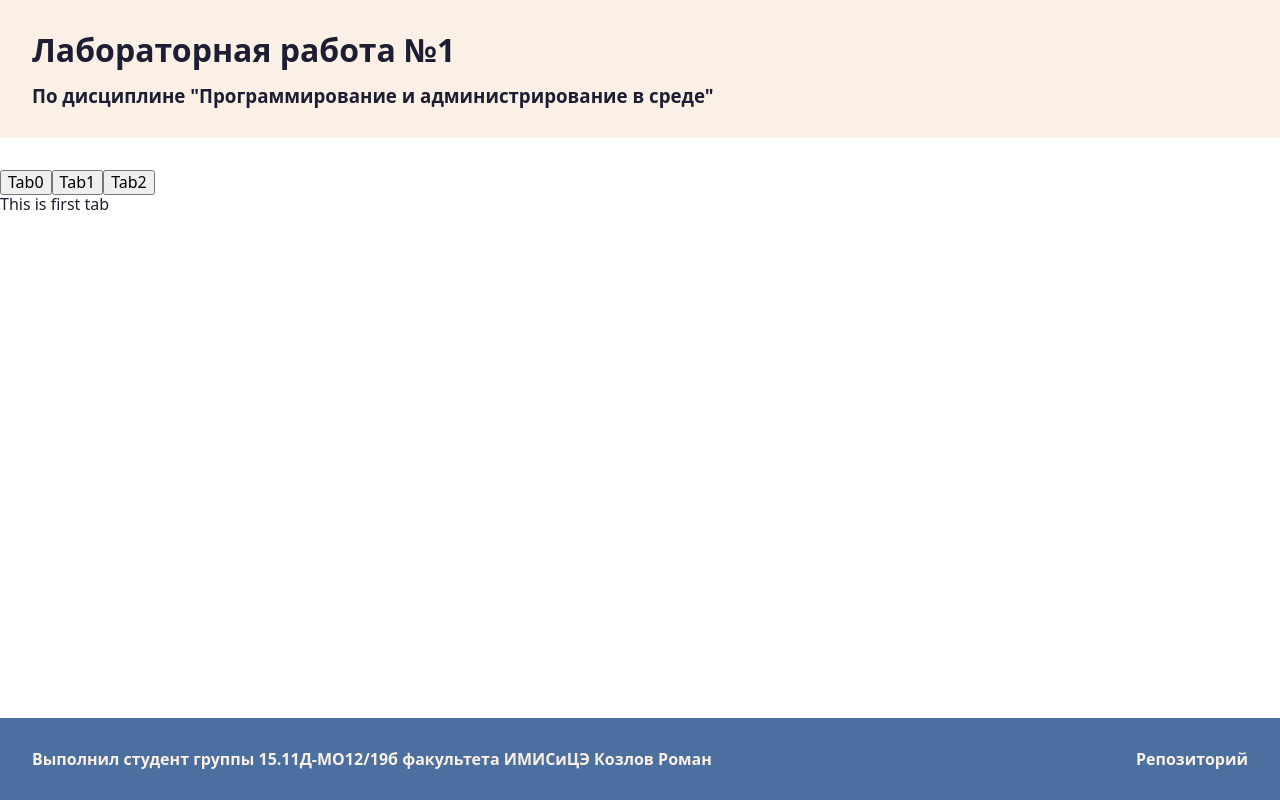
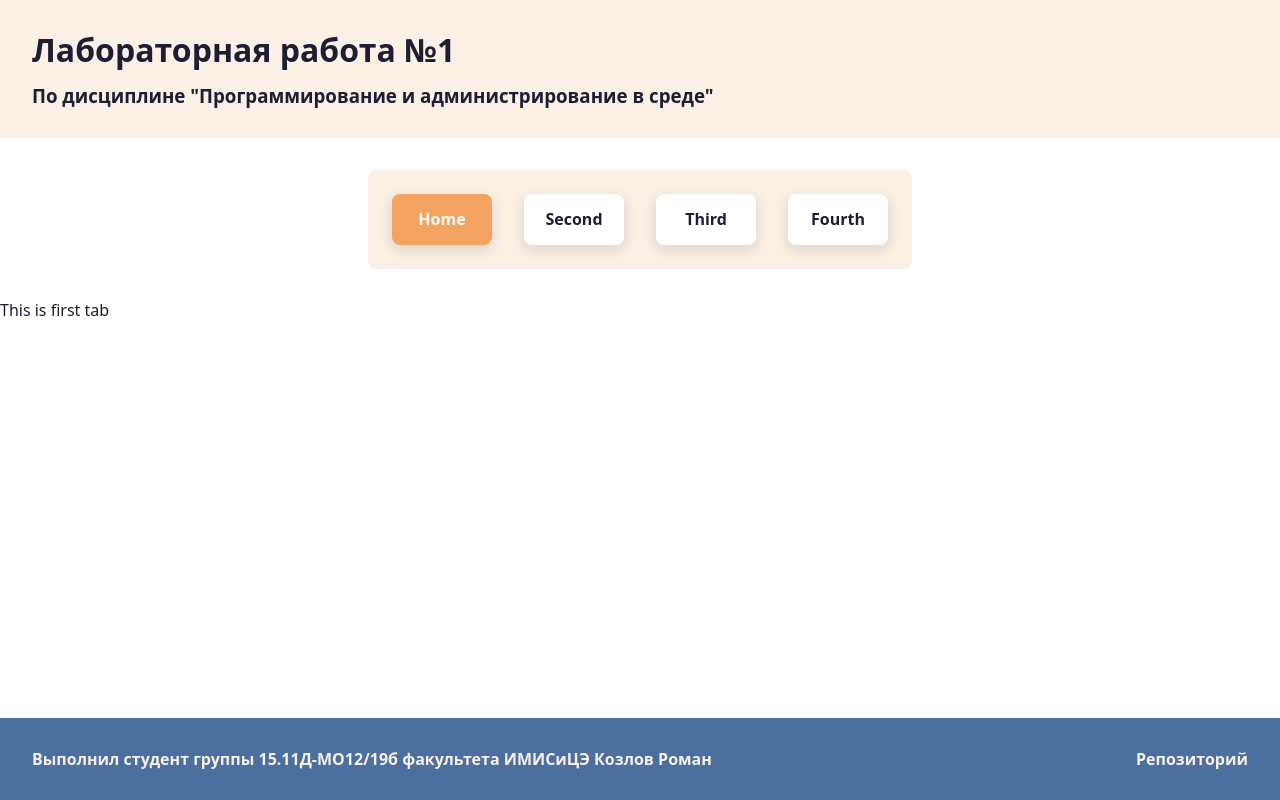
Before and after one commit to the-NZA/DB_Lab1, a Vue app in the folder frontend/: page / in a window 1280 px wide. Built offline with nearby package versions, Linux system fonts and the light colour scheme.

Commit message:
Add vue router and nav styles

```diff
--- a/frontend/src/App.vue
+++ b/frontend/src/App.vue
@@ -3,39 +3,9 @@ import { ref, reactive, onMounted } from "vue"
 // Check out https://v3.vuejs.org/api/sfc-script-setup.html#sfc-script-setup
 // import HelloWorld from './components/HelloWorld.vue'
 
-import FirstTab from "./components/FirstTab.vue"
-import SecondTab from "./components/SecondTab.vue"
-
-const tabview = ref()
-const tabs = reactive([0, 1, 2])
-const tabsHeaders = ref<HTMLButtonElement[]>([])
-const tabPannels = ref<HTMLDivElement[]>([])
-let selectedTab = ref(0)
 
 onMounted(() => {
-	console.log(tabview.value);
 })
-
-const selectTab = (e: MouseEvent) => {
-	selectedTab.value = parseInt((e.target as HTMLButtonElement).dataset["tabindex"] || "")
-
-	tabsHeaders.value.forEach((p, i) => {
-		if (i === selectedTab.value) {
-			p.classList.add("activetab")
-		} else {
-			p.classList.remove("activetab")
-		}
-	})
-
-	tabPannels.value.forEach((p, i) => {
-		if (i === selectedTab.value) {
-			p.classList.add("activepanel")
-		} else {
-			p.classList.remove("activepanel")
-		}
-	})
-}
-
 
 </script>
 
@@ -46,33 +16,16 @@ const selectTab = (e: MouseEvent) => {
 			<h3 class="header__subtitle">По дисциплине "Программирование и администрирование в среде"</h3>
 		</div>
 	</header>
+
+	<nav class="app-nav">
+		<router-link to="/">Home</router-link>
+		<router-link to="/second">Second</router-link>
+		<router-link to="/second">Third</router-link>
+		<router-link to="/second">Fourth</router-link>
+	</nav>
+
 	<main class="app-main">
-		<div class="tabview" ref="tabview">
-			<div class="tabview__header">
-				<button
-					class="tabview_btn"
-					@click="selectTab"
-					v-for="t in tabs"
-					:data-tabindex="t"
-					:ref="(el: any) => {
-						if (el) {
-							tabsHeaders[t] = el;
-						}
-					}"
-				>Tab{{ t }}</button>
-			</div>
-
-			<div class="tabview__pannels">
-				<div
-					class="tabview__panel"
-					v-for="t in tabs"
-					v-show="t == selectedTab ? true : false"
-					:ref="(el: any) => { if (el) tabPannels[t] = el }"
-				>
-					<first-tab />
-				</div>
-			</div>
-		</div>
+		<router-view></router-view>
 	</main>
 	<footer class="app-footer">
 		<div class="footer wrapper">
@@ -94,7 +47,7 @@ const selectTab = (e: MouseEvent) => {
 #app {
 	min-height: 100vh;
 	display: grid;
-	grid-template-rows: max-content 1fr max-content;
+	grid-template-rows: max-content max-content 1fr max-content;
 	gap: var(--offset);
 }
 
@@ -109,4 +62,48 @@ const selectTab = (e: MouseEvent) => {
 .app-footer {
 	background-color: rgb(var(--greyblue));
 }
+
+.app-nav {
+	max-width: max-content;
+	margin: 0 auto;
+	display: flex;
+	justify-content: space-evenly;
+
+	background-color: rgb(var(--leanen));
+	border-radius: var(--offset-quarter);
+	padding: calc(var(--offset-half) * 1.5);
+}
+
+.app-nav a {
+	display: block;
+	min-width: 100px;
+
+	padding: var(--offset-half);
+	margin-right: var(--offset);
+
+	color: var(--sapphire);
+	font-weight: bold;
+	text-decoration: none;
+	text-align: center;
+
+	background-color: rgb(var(--white));
+	transition: var(--main-transition);
+
+	border-radius: var(--offset-quarter);
+	box-shadow: 0px 4px 12px 2px rgba(var(--black), 0.1);
+}
+
+.app-nav a:last-of-type {
+	margin-right: 0;
+}
+
+.app-nav a:hover {
+	transform: scale(1.05);
+	color: rgb(var(--redsand));
+}
+
+.app-nav a.router-link-active {
+	color: rgb(var(--white));
+	background-color: rgb(var(--redsand));
+}
 </style>
--- a/frontend/src/css/variables.css
+++ b/frontend/src/css/variables.css
@@ -8,6 +8,7 @@
 
 	--offset: 32px;
 	--offset-half: calc(var(--offset) / 2);
+	--offset-quarter: calc(var(--offset) / 4);
 
 	--site-width: 1440px;
 
--- a/frontend/src/main.ts
+++ b/frontend/src/main.ts
@@ -1,6 +1,6 @@
 import { createApp } from 'vue'
+import router from "./router"
 import App from './App.vue'
-
 
 // Import base css
 import "normalize.css"
@@ -14,4 +14,5 @@ import "./css/header/header.css"
 import "./css/footer/footer.css"
 
 createApp(App)
+.use(router)
 .mount('#app')
--- /dev/null
+++ b/frontend/src/router/index.ts
@@ -0,0 +1,24 @@
+import { RouteRecordRaw, createRouter, createWebHistory} from 'vue-router'
+
+import FirstTab from "../components/FirstTab.vue"
+import SecondTab from "../components/SecondTab.vue"
+
+const routes: RouteRecordRaw[] = [
+	{
+		path: '/',
+		name: 'Home',
+		component: FirstTab,
+	},
+	{
+		path: '/second',
+		name: 'Second view',
+		component: SecondTab,
+	},
+]
+
+const router = createRouter({
+	history: createWebHistory(),
+	routes,
+})
+
+export default router
```
Also changed, not shown: frontend/package.json (+9 -1 lines), 1 other file (tests, documents, lock files or other folders).
